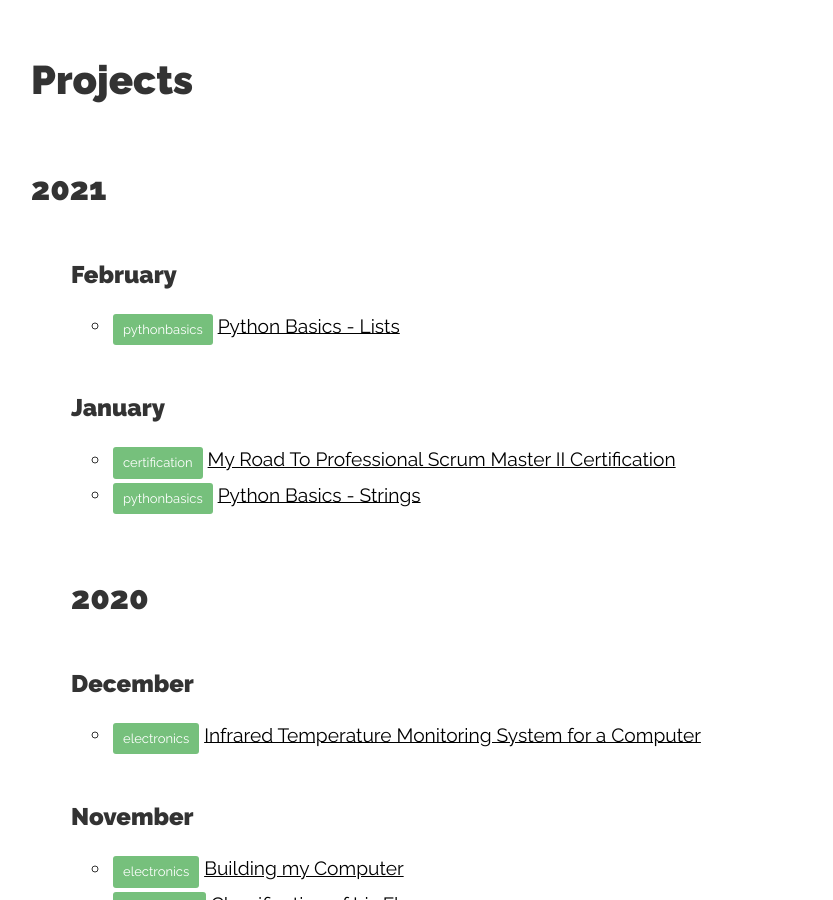
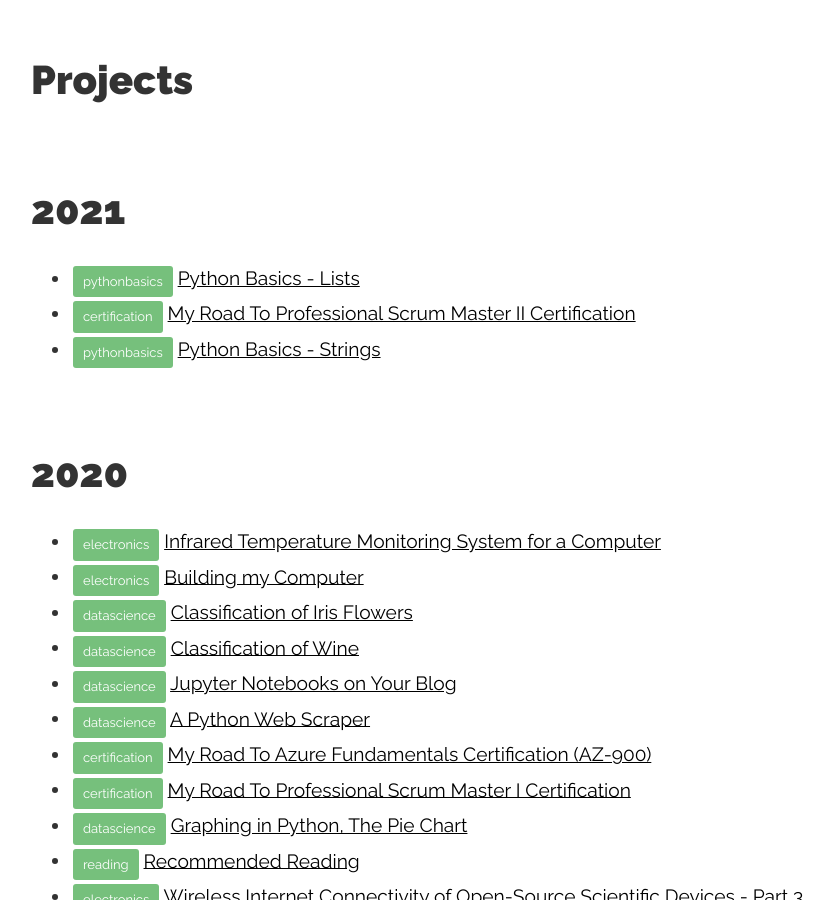
Before and after one commit to conanmercer/conanmercer.github.io, a Jekyll site: the page built from projects.html, in a window 1280 px wide and 900 px high, scrolled down 392 px. Shown: the whole window, without its empty margins (129-962 px from the left). Built offline with Jekyll 4.4.1, drawn with Linux system fonts in a browser that asks for light colours; nearby versions of some CDN libraries; some web fonts are replaced; some of the changed text lies outside the part shown.

Commit message:
-Update, posts grouped by year are now aligned

```diff
--- a/projects.html
+++ b/projects.html
@@ -5,37 +5,19 @@
 ---
 <h1>Projects</h1>
 
-
 {% for post in site.posts %}
-  {% capture current_year %}{{ post.date | date: "%Y" }}{% endcapture %}
-
-  {% if current_year != previous_year %}
-    {% unless forloop.first %}
-      </ul>
-    {% endunless %}
-    <h2>{{ current_year }}</h2>
+  {% assign currentdate = post.date | date: "%Y" %}
+  {% if currentdate != date %}
+    {% unless forloop.first %}</ul>{% endunless %}
+    <h1 id="y{{post.date | date: "%Y"}}">{{ currentdate }}</h1>
     <ul>
-    {% assign previous_year = current_year %}
+    {% assign date = currentdate %}
   {% endif %}
-
-  {% capture current_month %}{{ post.date | date: "%B" }}{% endcapture %}
-  {% if current_month != previous_month %}
-  {% unless forloop.first %}
-    </ul>
-  {% endunless %}
-  <h3 id="y{{post.date | date: "%Y"}}">{{ current_month }}</h3>
-  <ul>
-  {% assign previous_month = current_month %}
-{% endif %}
-
   <li>
     <div class="tag">
       {{ post.tags }}
     </div>
     <a href="{{ post.url }}" color="blue">{{ post.title }}</a>
   </li>
-
-  {% if forloop.last %}
-    </ul>
-  {% endif %}
+  {% if forloop.last %}</ul>{% endif %}
 {% endfor %}
```
